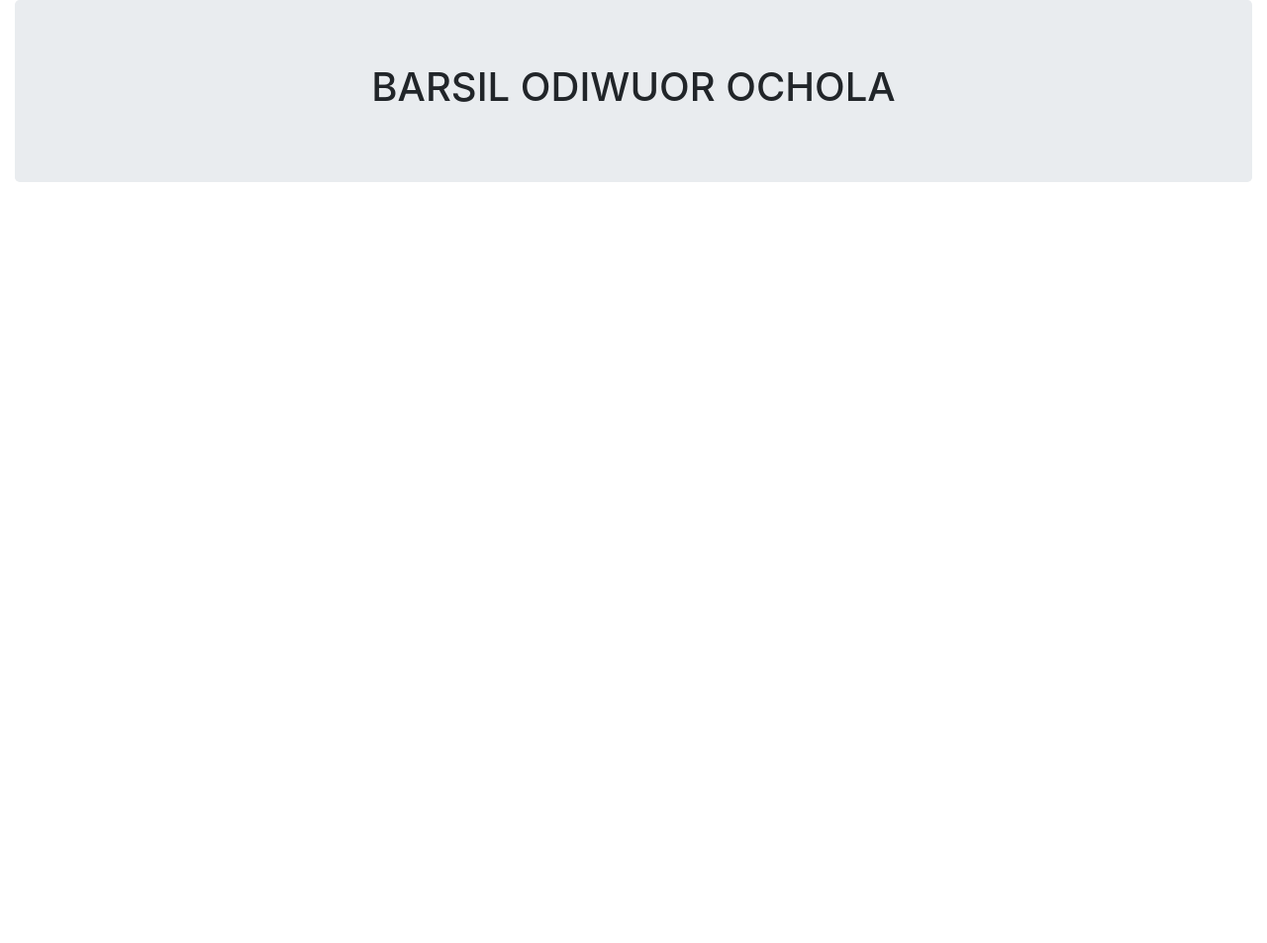
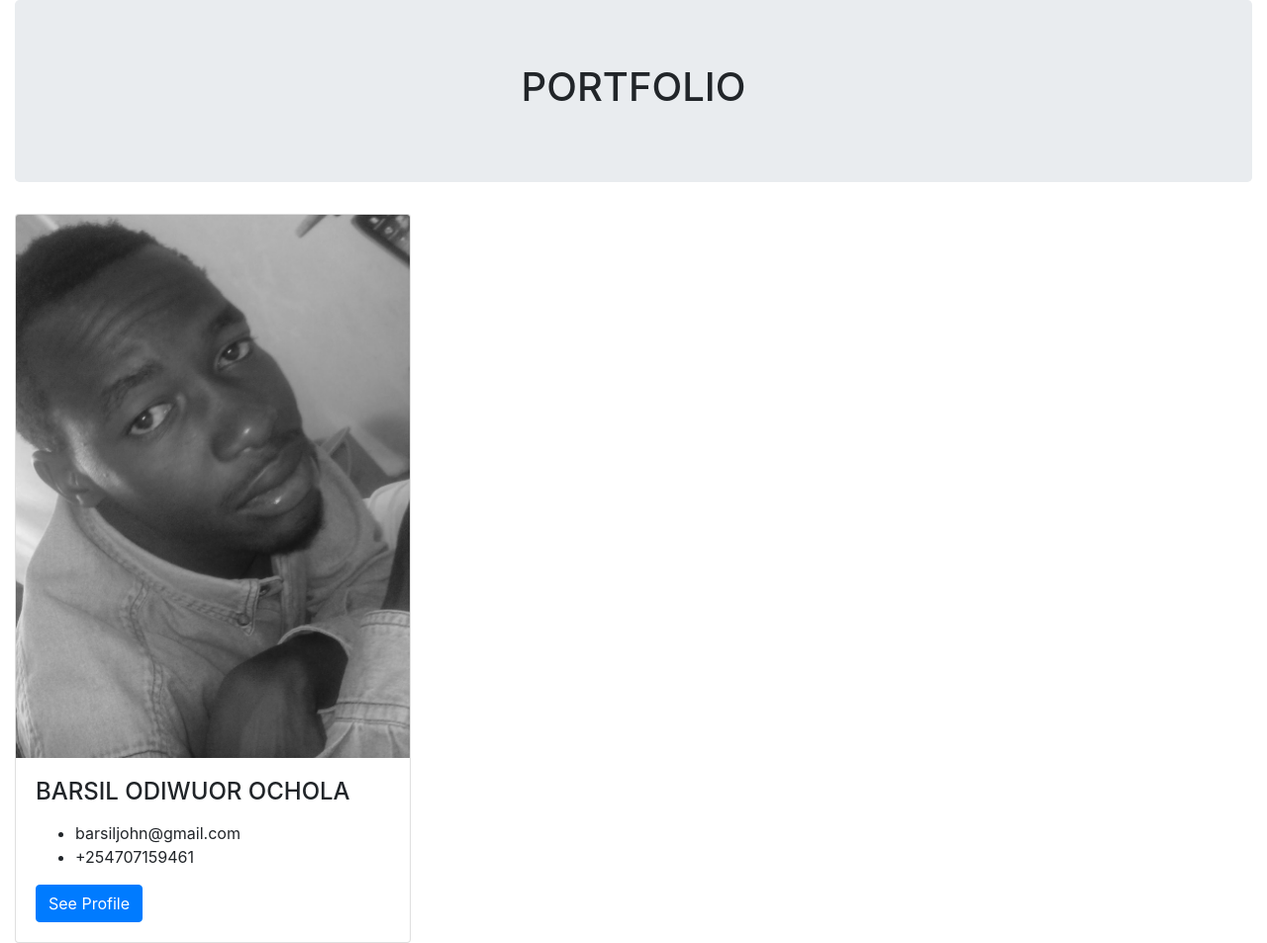
Before and after one commit to BarsilNzola/portfolio-upgrading, a plain HTML site: page index.html in a window 1280 px wide. Shown: the whole page at 99% size. Before the commit the page ends 800 px from the top, so only its background shows below. Drawn offline with Linux system fonts and the light colour scheme.

Commit message:
Added row classes and a column with image card

```diff
--- a/index.html
+++ b/index.html
@@ -7,7 +7,26 @@
 <body>
 	<div class="container-fluid">
 		<div class="jumbotron text-center">
-			<h1>BARSIL ODIWUOR OCHOLA</h1>
+			<h1>PORTFOLIO</h1>
+
+		</div>
+		<div class="row">
+			<div class="col-4">
+				<div class="card" style="width:400px">
+  					<img class="card-img-top" src="images/barsil.png" alt="Card image">
+  						<div class="card-body">
+    						<h4 class="card-title">BARSIL ODIWUOR OCHOLA</h4>
+    						<p class="card-text">
+    							<ul>
+    								<li>barsiljohn@gmail.com</li>
+    								<li>+254707159461</li>
+    							</ul>
+    						</p>
+    						<a href="#" class="btn btn-primary">See Profile</a>
+  						</div>
+				</div>
+
+			</div>
 
 		</div>
 
```
